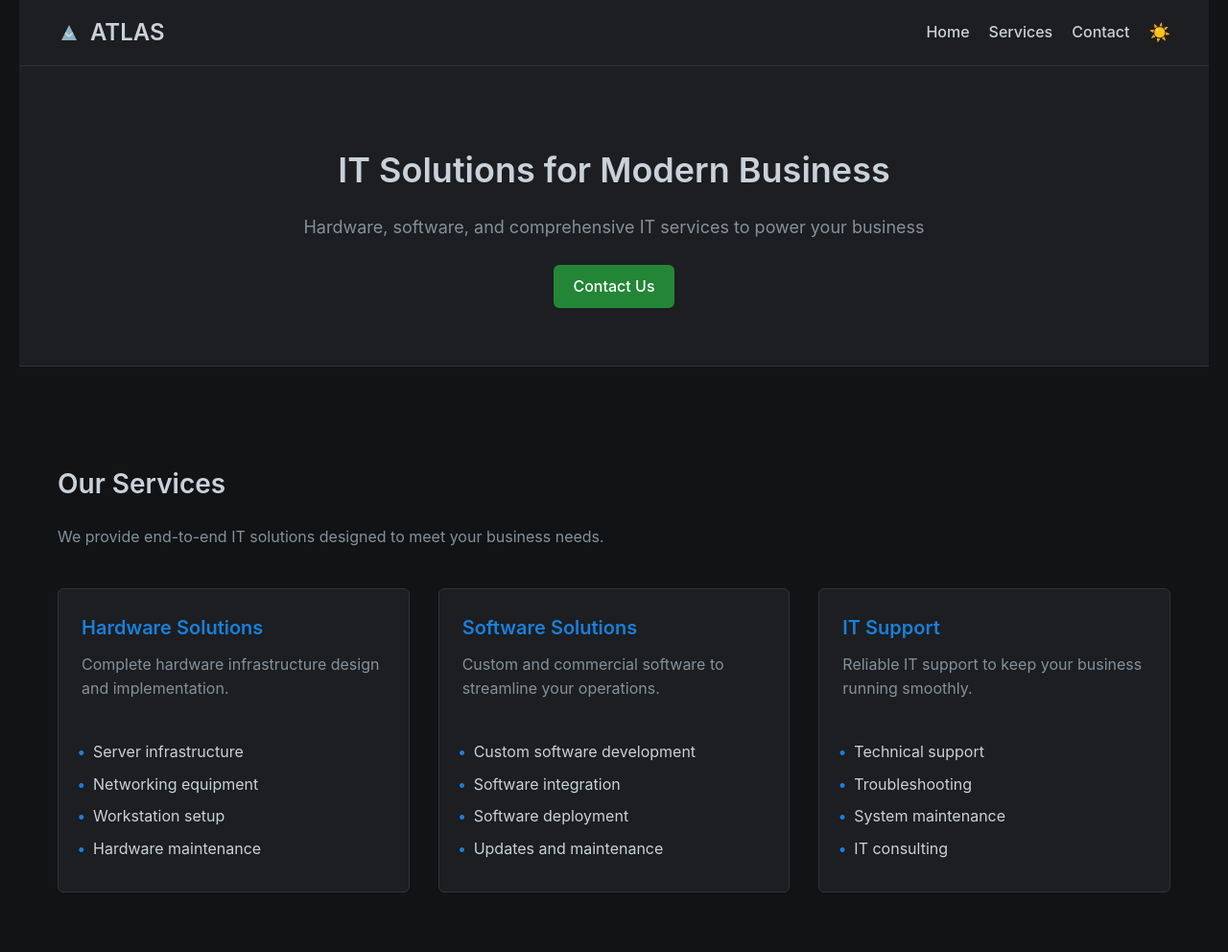
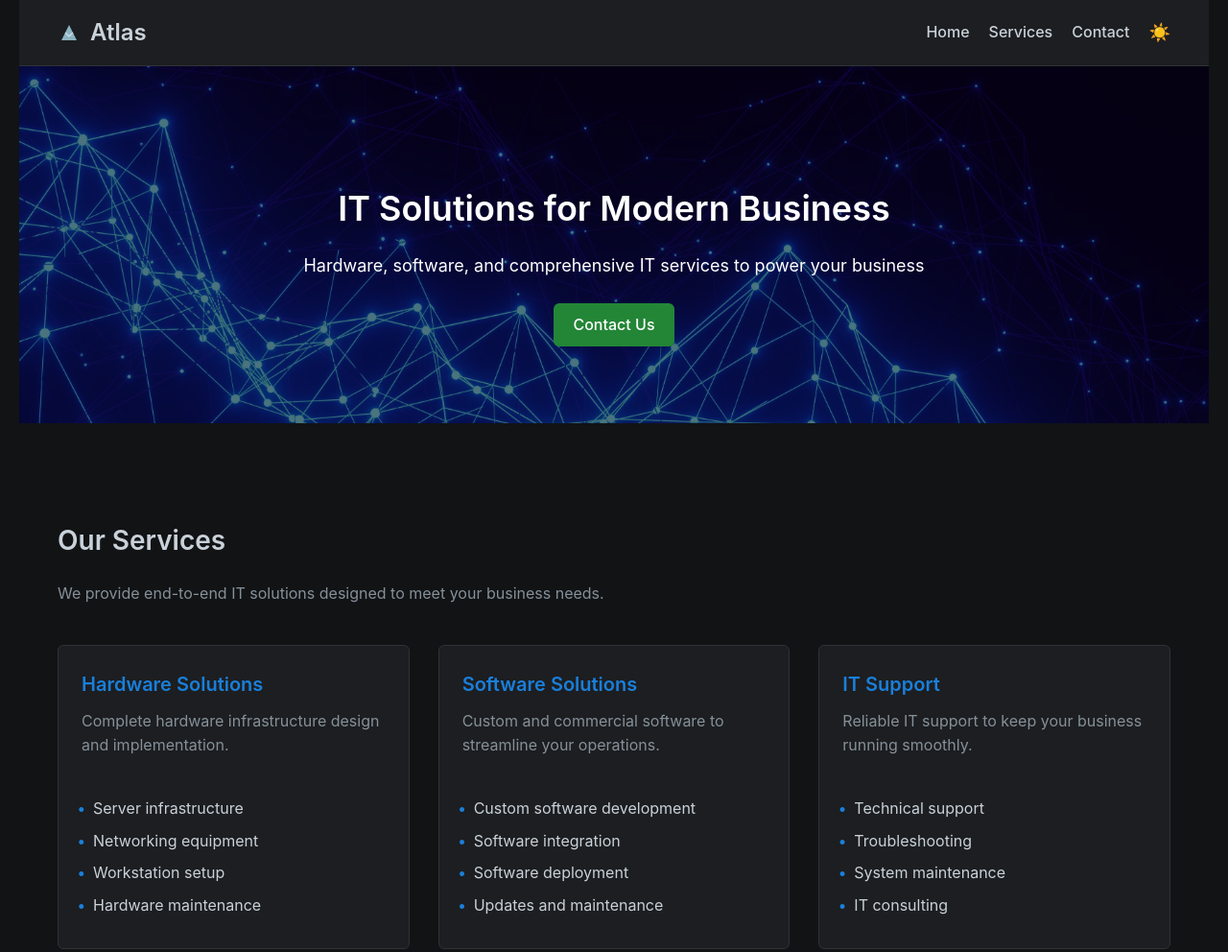
Before and after one commit to atlascapitalinc/Atlas, a plain HTML site: page index.html in a window 1280 px wide. Shown: the top 992 px of the page at 96% size. Drawn offline with Linux system fonts and the light colour scheme.

Commit message:
Add files via upload

```diff
--- a/index.html
+++ b/index.html
@@ -14,7 +14,6 @@
       --btn-bg: #2ea44f;
       --btn-hover: #279647;
     }
-
     [data-theme="dark"] {
       --bg-color: #111315;
       --text-color: #c9d1d9;
@@ -24,13 +23,11 @@
       --btn-bg: #238636;
       --btn-hover: #2ea043;
     }
-
     * {
       margin: 0;
       padding: 0;
       box-sizing: border-box;
     }
-
     body {
       font-family: -apple-system, BlinkMacSystemFont, "Segoe UI", Roboto, Helvetica, Arial, sans-serif;
       line-height: 1.6;
@@ -39,22 +36,18 @@
       transition: background-color 0.3s, color 0.3s;
       padding: 0 20px;
     }
-
     a {
       color: var(--accent-color);
       text-decoration: none;
     }
-
     a:hover {
       text-decoration: underline;
     }
-
     .container {
       max-width: 1200px;
       margin: auto;
       padding: 40px 20px;
     }
-
     header {
       background-color: var(--card-bg);
       border-bottom: 1px solid var(--border-color);
@@ -62,7 +55,6 @@
       top: 0;
       z-index: 10;
     }
-
     .nav-container {
       display: flex;
       justify-content: space-between;
@@ -71,38 +63,31 @@
       max-width: 1200px;
       margin: auto;
     }
-
     .logo {
       display: flex;
       align-items: center;
     }
-
     .logo svg {
       width: 24px;
       height: 24px;
       margin-right: 10px;
       vertical-align: middle;
     }
-
     .logo-text {
       font-size: 24px;
       font-weight: 600;
     }
-
     nav ul {
       list-style: none;
       display: flex;
     }
-
     nav ul li {
       margin-left: 20px;
     }
-
     nav ul li a {
       color: var(--text-color);
       font-weight: 500;
     }
-
     .theme-toggle {
       background: none;
       border: none;
@@ -111,29 +96,38 @@
       color: var(--text-color);
       margin-left: 20px;
     }
-
     .hero {
       text-align: center;
-      padding: 80px 20px 60px;
-      background: var(--card-bg);
-      border-bottom: 1px solid var(--border-color);
-      transition: background-color 0.3s;
+      padding: 120px 20px 80px;
+      background: url('images/hero-bg.jpg') no-repeat center center fixed;
+      background-size: cover;
+      color: white;
+      position: relative;
     }
-
+    .hero::after {
+      content: "";
+      position: absolute;
+      top: 0; left: 0;
+      width: 100%;
+      height: 100%;
+      background-color: rgba(0, 0, 0, 0.5); /* Optional overlay */
+      z-index: 0;
+    }
+    .hero > * {
+      position: relative;
+      z-index: 1;
+    }
     .hero h1 {
       font-size: 36px;
       font-weight: 600;
       margin-bottom: 16px;
     }
-
     .hero p {
       font-size: 18px;
-      color: #869099;
       max-width: 700px;
       margin: auto;
       margin-bottom: 24px;
     }
-
     .btn {
       display: inline-block;
       background-color: var(--btn-bg);
@@ -144,32 +138,26 @@
       font-size: 16px;
       transition: background-color 0.3s;
     }
-
     .btn:hover {
       background-color: var(--btn-hover);
     }
-
     section#services {
       padding: 60px 0;
     }
-
     section#services h2 {
       font-size: 28px;
       font-weight: 600;
       margin-bottom: 20px;
     }
-
     section#services p {
       color: #869099;
       margin-bottom: 40px;
     }
-
     .services {
       display: grid;
       gap: 30px;
       grid-template-columns: repeat(auto-fit, minmax(280px, 1fr));
     }
-
     .service-card {
       background: var(--card-bg);
       border: 1px solid var(--border-color);
@@ -177,23 +165,19 @@
       padding: 24px;
       transition: all 0.3s ease;
     }
-
     .service-card:hover {
       box-shadow: 0 4px 12px rgba(0, 0, 0, 0.1);
     }
-
     .service-card h3 {
       font-size: 20px;
       font-weight: 600;
       margin-bottom: 10px;
       color: var(--accent-color);
     }
-
     .service-card ul {
       list-style: none;
       padding-left: 0;
     }
-
     .service-card ul li::before {
       content: "•";
       color: var(--accent-color);
@@ -202,27 +186,22 @@
       width: 1em;
       margin-left: -1em;
     }
-
     .service-card ul li {
       padding-left: 12px;
       margin-bottom: 8px;
     }
-
     section#contact {
       padding: 60px 0;
     }
-
     section#contact h2 {
       font-size: 28px;
       font-weight: 600;
       margin-bottom: 20px;
     }
-
     section#contact p {
       color: #869099;
       margin-bottom: 40px;
     }
-
     .contact-form {
       background: var(--card-bg);
       border: 1px solid var(--border-color);
@@ -230,13 +209,11 @@
       padding: 24px;
       transition: background-color 0.3s;
     }
-
     .contact-form label {
       display: block;
       margin-bottom: 6px;
       font-weight: 500;
     }
-
     .contact-form input,
     .contact-form select,
     .contact-form textarea {
@@ -251,47 +228,38 @@
       color: var(--text-color);
       transition: border 0.3s, background-color 0.3s;
     }
-
     .contact-form button.btn {
       padding: 10px 20px;
       font-size: 16px;
     }
-
     .contact-info {
       margin-top: 20px;
     }
-
     .contact-info p {
       margin-bottom: 8px;
     }
-
     footer {
       text-align: center;
       padding: 40px 0 60px;
       color: #869099;
       font-size: 14px;
     }
-
     @media (max-width: 768px) {
       .nav-container {
         flex-direction: column;
         align-items: flex-start;
       }
-
       nav ul {
         margin-top: 16px;
         justify-content: flex-start;
         width: 100%;
       }
-
       nav ul li {
         margin: 0 10px 8px 0;
       }
-
       .hero h1 {
         font-size: 28px;
       }
-
       .hero p {
         font-size: 16px;
       }
@@ -308,18 +276,14 @@
         <svg width="30" height="30" viewBox="0 0 30 30" xmlns="http://www.w3.org/2000/svg">
           <!-- Triangle -->
           <polygon points="15,5 5,25 25,25" fill="#8CB3C1" />
-
           <!-- Diagonal Line 1 -->
           <line x1="10" y1="15" x2="15" y2="20" stroke="white" stroke-width="1.5" opacity="0.6"/>
-
           <!-- Diagonal Line 2 -->
           <line x1="15" y1="20" x2="20" y2="15" stroke="white" stroke-width="1.5" opacity="0.6"/>
         </svg>
-
         <!-- Text -->
-        <div class="logo-text">ATLAS</div>
+        <div class="logo-text">Atlas</div>
       </div>
-
       <!-- Navigation + Theme Toggle -->
       <div style="display: flex; align-items: center;">
         <nav>
@@ -329,9 +293,7 @@
             <li><a href="#contact">Contact</a></li>
           </ul>
         </nav>
-        <button class="theme-toggle" onclick="toggleTheme()">
-          ☀️
-        </button>
+        <button class="theme-toggle" onclick="toggleTheme()">☀️</button>
       </div>
     </div>
   </header>
@@ -348,7 +310,6 @@
     <div class="container">
       <h2>Our Services</h2>
       <p>We provide end-to-end IT solutions designed to meet your business needs.</p>
-
       <div class="services">
         <div class="service-card">
           <h3>Hardware Solutions</h3>
@@ -360,7 +321,6 @@
             <li>Hardware maintenance</li>
           </ul>
         </div>
-
         <div class="service-card">
           <h3>Software Solutions</h3>
           <p>Custom and commercial software to streamline your operations.</p>
@@ -371,7 +331,6 @@
             <li>Updates and maintenance</li>
           </ul>
         </div>
-
         <div class="service-card">
           <h3>IT Support</h3>
           <p>Reliable IT support to keep your business running smoothly.</p>
@@ -391,7 +350,6 @@
     <div class="container">
       <h2>Contact Us</h2>
       <p>Ready to transform your IT infrastructure? Get in touch with our team today.</p>
-
       <div style="display: grid; gap: 30px; margin-top: 30px;">
         <div class="contact-form">
           <form action="https://formspree.io/f/xrbqjkpo " method="POST">
@@ -399,17 +357,14 @@
               <label for="name">Name</label>
               <input type="text" id="name" name="name" required>
             </div>
-
             <div style="margin-bottom: 15px;">
               <label for="email">Email</label>
               <input type="email" id="email" name="email" required>
             </div>
-
             <div style="margin-bottom: 15px;">
               <label for="phone">Phone</label>
               <input type="tel" id="phone" name="phone">
             </div>
-
             <div style="margin-bottom: 15px;">
               <label for="subject">Subject</label>
               <select id="subject" name="subject">
@@ -419,19 +374,15 @@
                 <option value="other">Other</option>
               </select>
             </div>
-
             <div style="margin-bottom: 15px;">
               <label for="message">Message</label>
               <textarea id="message" name="message" rows="5" required></textarea>
             </div>
-
             <!-- Anti-spam honeypot field - invisible to users -->
             <input type="text" name="_gotcha" style="display: none;">
-
             <button type="submit" class="btn">Send Message</button>
           </form>
         </div>
-
         <div class="contact-info">
           <p><strong>Email:</strong> atlascapital.lsbs@gmail.com</p>
           <p><strong>Phone:</strong> (712) 203-3133</p>
@@ -459,7 +410,6 @@
       }
     }
 
-    // Update icon on load based on theme
     window.addEventListener('DOMContentLoaded', () => {
       const theme = document.documentElement.getAttribute("data-theme");
       const btn = document.querySelector('.theme-toggle');
```
Also changed, not shown: images/hero-bg.jpg (added).
